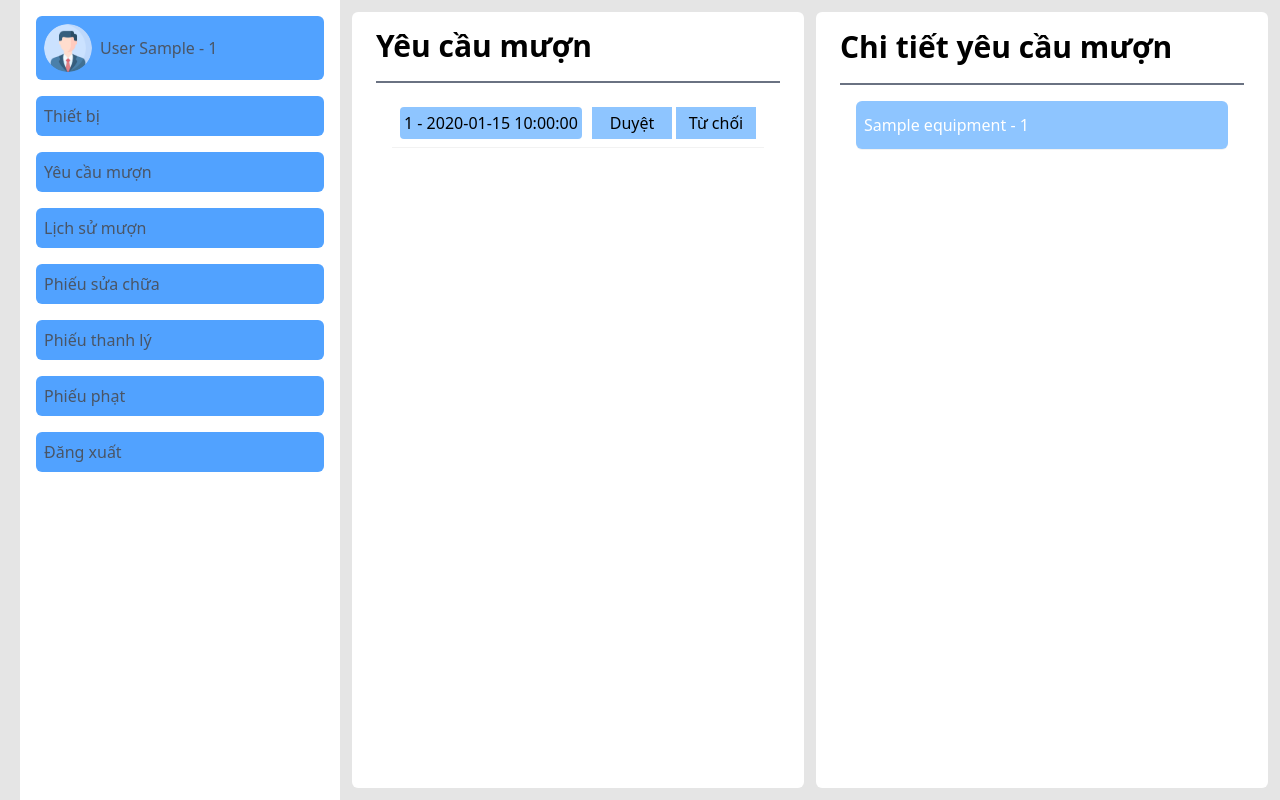
After one commit to HieuITMHG/EquipmentManagement, a Flask app: template EquipmentManagement/templates/staff/borrow_request.html in a window 1280 px wide. The commit adds this page. Run offline with Flask 3, Linux system fonts and the light colour scheme; the template is opened without the code that fills it: most values are stand-ins (such as "Sample title", 1, 10 or a date in 2020); some libraries are stand-ins or nearby versions.

Commit message:
backbone staff

```diff
--- a/EquipmentManagement/blueprints/general.py
+++ b/EquipmentManagement/blueprints/general.py
@@ -1,5 +1,6 @@
 from flask import Blueprint, render_template, request, session, flash, redirect
 
+from helpers.helpers import login_required
 from services.account_service import AccountService
 from enums.role_type import RoleID
 from messages import messages_success, messages_failure
@@ -33,3 +34,8 @@ def login():
             flash(messages_failure["invalid_information"], 'error')
             return render_template('general/login.html')
     return render_template('general/login.html')
+
+@general_blueprint.route("/logout")
+def logout():
+    session.clear()
+    return redirect("/login")
--- /dev/null
+++ b/EquipmentManagement/enums/action_type.py
@@ -0,0 +1,5 @@
+from enum import Enum
+
+class ActionType(Enum):
+    ACCEPT = 0
+    REJECT = 1
--- a/EquipmentManagement/helpers/helpers.py
+++ b/EquipmentManagement/helpers/helpers.py
@@ -21,4 +21,4 @@ def get_expect_returning_time():
     elif time(17, 0) <= now <= time(20, 0):
         return datetime.combine(datetime.today(), time(20, 0))
     else:
-        return None  # Nếu ngoài khung giờ, không cho mượn
+        return datetime.combine(datetime.today(), time(20, 0))
--- a/EquipmentManagement/static/src/output.css
+++ b/EquipmentManagement/static/src/output.css
@@ -721,6 +721,9 @@
   .w-12 {
     width: calc(var(--spacing) * 12);
   }
+  .w-20 {
+    width: calc(var(--spacing) * 20);
+  }
   .w-28 {
     width: calc(var(--spacing) * 28);
   }
@@ -814,6 +817,13 @@
       margin-block-end: calc(calc(var(--spacing) * 6) * calc(1 - var(--tw-space-y-reverse)));
     }
   }
+  .space-x-1 {
+    :where(& > :not(:last-child)) {
+      --tw-space-x-reverse: 0;
+      margin-inline-start: calc(calc(var(--spacing) * 1) * var(--tw-space-x-reverse));
+      margin-inline-end: calc(calc(var(--spacing) * 1) * calc(1 - var(--tw-space-x-reverse)));
+    }
+  }
   .space-x-6 {
     :where(& > :not(:last-child)) {
       --tw-space-x-reverse: 0;
@@ -848,6 +858,9 @@
   .rounded-md {
     border-radius: var(--radius-md);
   }
+  .rounded-sm {
+    border-radius: var(--radius-sm);
+  }
   .rounded-xl {
     border-radius: var(--radius-xl);
   }
@@ -863,6 +876,10 @@
     border-block-style: var(--tw-border-style);
     border-block-width: 2px;
   }
+  .border-t-2 {
+    border-top-style: var(--tw-border-style);
+    border-top-width: 2px;
+  }
   .border-t-4 {
     border-top-style: var(--tw-border-style);
     border-top-width: 4px;
@@ -931,6 +948,9 @@
   .to-blue-200 {
     --tw-gradient-to: var(--color-blue-200);
     --tw-gradient-stops: var(--tw-gradient-via-stops, var(--tw-gradient-position), var(--tw-gradient-from) var(--tw-gradient-from-position), var(--tw-gradient-to) var(--tw-gradient-to-position));
+  }
+  .p-1 {
+    padding: calc(var(--spacing) * 1);
   }
   .p-1\.5 {
     padding: calc(var(--spacing) * 1.5);
--- /dev/null
+++ b/EquipmentManagement/templates/staff/borrow_request.html
@@ -0,0 +1,56 @@
+{% extends "staff/staff_layout.html" %}
+
+{% block staff_content %}
+<div class="flex flex-1 p-3">
+    <div class="mr-3 flex-1 bg-white flex flex-col rounded-md">
+        <div class=" flex-1 flex px-6 justify-between items-center">
+            <div class="h-full w-full border-b-2 border-gray-500 flex items-center">
+                <h2 class="font-bold text-3xl">Yêu cầu mượn</h2>
+            </div>
+        </div>
+        <div class="flex-10 flex flex-col px-6 overflow-auto">
+            <div class="flex-10 space-y-3 p-4 max-h-[600px]">
+                {% for request in lst_request %}
+                <form method="post" action="{{ url_for('staff.staff_borrow_request') }}"
+                 class="h-12 w-full shadow-2xs flex items-center p-2 justify-between">
+                    <a class="bg-blue-300 p-1 rounded-sm hover:bg-blue-200 cursor-pointer" type="submit"
+                        href="{{ url_for('staff.staff_borrow_request', request_id=request.id) }}">
+                        {{request.student_id}} - {{request.borrowing_time}}
+                    </a>
+                    <input type="hidden" name="csrf_token" value = "{{ csrf_token() }}" />
+                    <input type="hidden" name="request_id" value = "{{ request.id }}" />
+                    <div class="flex space-x-1">
+                        <button class="bg-blue-300 p-1 w-20 hover:bg-blue-200 cursor-pointer"
+                        type="submit" value="0" name="action">Duyệt</button>
+                        <button class="bg-blue-300 p-1 w-20 hover:bg-blue-200 cursor-pointer"
+                        type="submit" value="1" name="action">Từ chối</button>
+                    </div>
+                </form>
+                {% endfor %}
+            </div>
+        </div>
+    </div>
+    <div class="flex-1 flex flex-col bg-white rounded-md">
+        <div class=" flex-1 flex px-6 justify-between items-center">
+            <div>
+                <h2 class="font-bold text-3xl">Chi tiết yêu cầu mượn</h2>
+            </div>
+        </div>
+        <!-- form các thiết bị có thể mượn -->
+        <form class="flex-10 flex flex-col px-6" method="post" action="/student/borrow">
+            <input type="hidden" name="csrf_token" value = "{{ csrf_token() }}" />
+            <div class="flex-10 border-t-2 border-gray-500 p-4 overflow-auto max-h-[260px] md:max-h-[400px] lg:max-h-[600px] ">
+                <div class="space-y-3 ">
+                {% for equipment in lst_borrow_equipment %}
+                    <div class="h-12 w-full bg-blue-300 rounded-md text-white shadow-2xs flex items-center p-2 hover:bg-blue-200">
+                        <label class="flex items-center cursor-pointer">
+                            {{equipment.equipment_name}} - {{equipment.room_id}}
+                        </label>
+                    </div>
+                {% endfor %}
+                </div>
+            </div>
+        </form>
+    </div>
+</div>
+{% endblock %}
--- /dev/null
+++ b/EquipmentManagement/templates/staff/staff_layout.html
@@ -0,0 +1,44 @@
+{% extends "general/layout.html" %}
+
+{% block title %}
+    Staff
+{% endblock %}
+
+{% block content %}
+    <div class="fixed h-screen w-screen flex bg-[rgba(204,_204,_204,_0.5)]">
+        <ul class="space-y-4 h-screen bg-white ml-5 p-4">
+            <li class="nav_item {% if request.path == '/staff' %} hightlight{% endif %}">
+                <a href="{{ url_for('staff.staff') }}" class="flex items-center">
+                    <img src="{{ url_for('static', filename='avatar/avt_man.png') }}"
+                        alt="avatar"
+                        class="h-12 w-12 rounded-full mr-2">
+                    <h2>{{login_staff.last_name}} {{login_staff.first_name}} - {{login_staff.person_id}}</h2>
+                </a>
+            </li>
+            <li class="nav_item">
+                <a href="#">Thiết bị</a>
+            </li>
+            <li class="nav_item {% if request.path == '/staff/borrow_request' %} hightlight{% endif %}">
+                <a href="{{ url_for('staff.staff_borrow_request') }}">Yêu cầu mượn</a>
+            </li>
+            <li class="nav_item">
+                <a href="#">Lịch sử mượn</a>
+            </li>
+            <li class="nav_item">
+                <a href="#">Phiếu sửa chữa</a>
+            </li>
+            <li class="nav_item">
+                <a href="#">Phiếu thanh lý</a>
+            </li>
+            <li class="nav_item">
+                <a href="#">Phiếu phạt</a>
+            </li>
+            <li class="nav_item">
+                <a href="/logout">Đăng xuất</a>
+            </li>
+        </ul>
+
+        {% block staff_content %}
+        {% endblock %}
+    </div>
+{% endblock %}
--- a/EquipmentManagement/templates/student/borrow_history.html
+++ b/EquipmentManagement/templates/student/borrow_history.html
@@ -37,7 +37,7 @@
                         <td class="py-3 px-6">{{b.borrowing_time}}</td>
                         <td class="py-3 px-6">{{b.expect_returning_time}}</td>
                         <td class="py-3 px-6">{{b.actual_returning_time}}</td>
-                        <td class="py-3 px-6">{{b.equipment_status}}</td>
+                        <td class="py-3 px-6">{{b.borrow_status}}</td>
                     </tr>
                     {% endfor %}
                 </tbody>
--- a/EquipmentManagement/templates/student/student_layout.html
+++ b/EquipmentManagement/templates/student/student_layout.html
@@ -24,6 +24,9 @@
             <li class="nav_item {% if 'violation' in request.path %} hightlight{% endif %}">
                 <a href="/student/violation">Lỗi vi phạm</a>
             </li>
+            <li class="nav_item">
+                <a href="/logout">Đăng Xuất</a>
+            </li>
         </ul>
 
         {% block student_content %}
```
Also changed, not shown: EquipmentManagement/blueprints/staff.py (+26 -7 lines), EquipmentManagement/blueprints/student.py (+5 -4 lines), EquipmentManagement/db.sql (+29 -5 lines), EquipmentManagement/services/borrow_service.py (+74 -0 lines), EquipmentManagement/templates/staff/staff_dashboard.html (deleted, +0 -11 lines), EquipmentManagement/templates/staff/staff_profile.html (added, +32 -0 lines), EquipmentManagement/templates/student/student_dashboard.html (+4 -3 lines), EquipmentManagement/services/account_service.py (line endings or trailing spaces).
